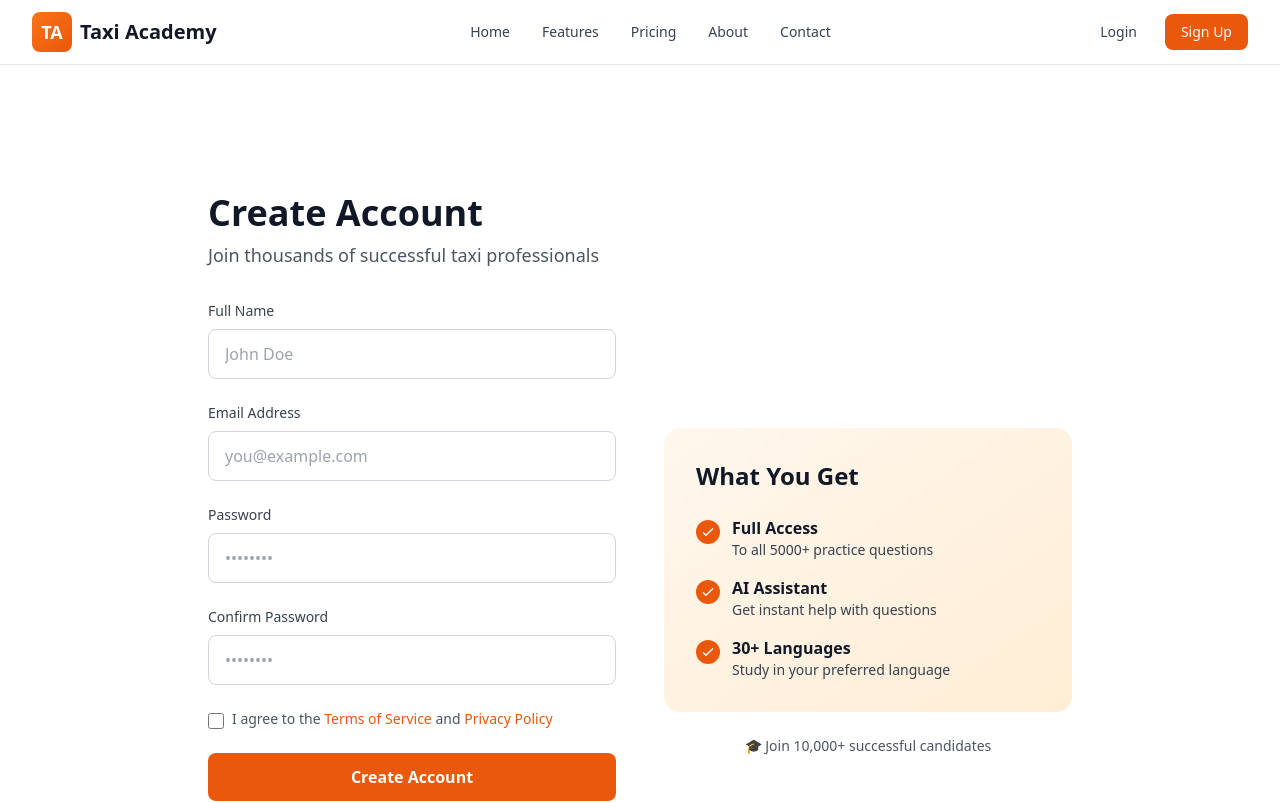
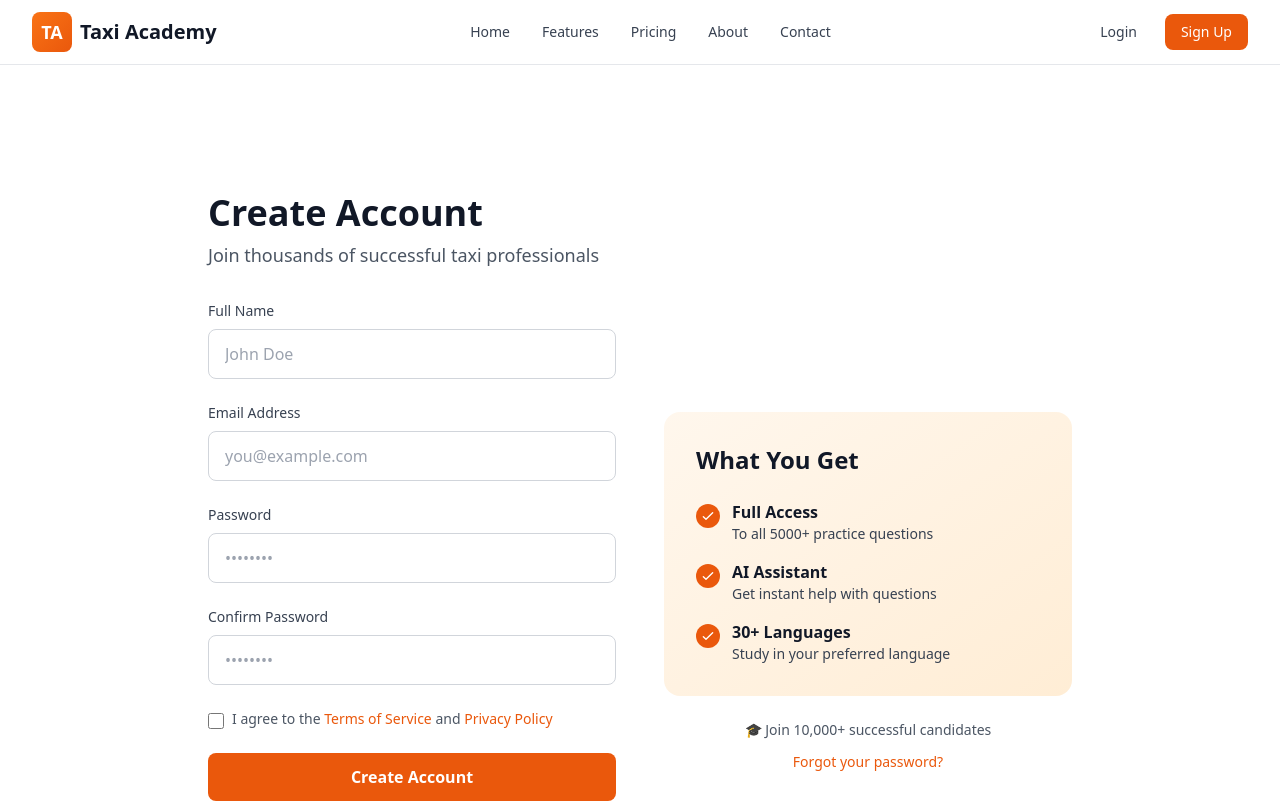
Before and after one commit to Ahmed19000810/wolverhampton-taxi-academy, a React (Vite) app: page /register in a window 1280 px wide. Shown: the top 803 px of the page. Built offline with nearby package versions, Linux system fonts and the light colour scheme.

Commit message:
Add forgot password link to register page

```diff
--- a/client/pages/Register.tsx
+++ b/client/pages/Register.tsx
@@ -243,10 +243,16 @@ export default function Register() {
                 </ul>
               </div>
 
-              <div className="text-center">
+              <div className="text-center space-y-3">
                 <p className="text-sm text-gray-600 dark:text-gray-400">
                   🎓 Join 10,000+ successful candidates
                 </p>
+                <Link
+                  to="/forgot-password"
+                  className="block text-sm text-orange-600 dark:text-orange-500 hover:underline font-medium"
+                >
+                  Forgot your password?
+                </Link>
               </div>
             </div>
           </div>
```
